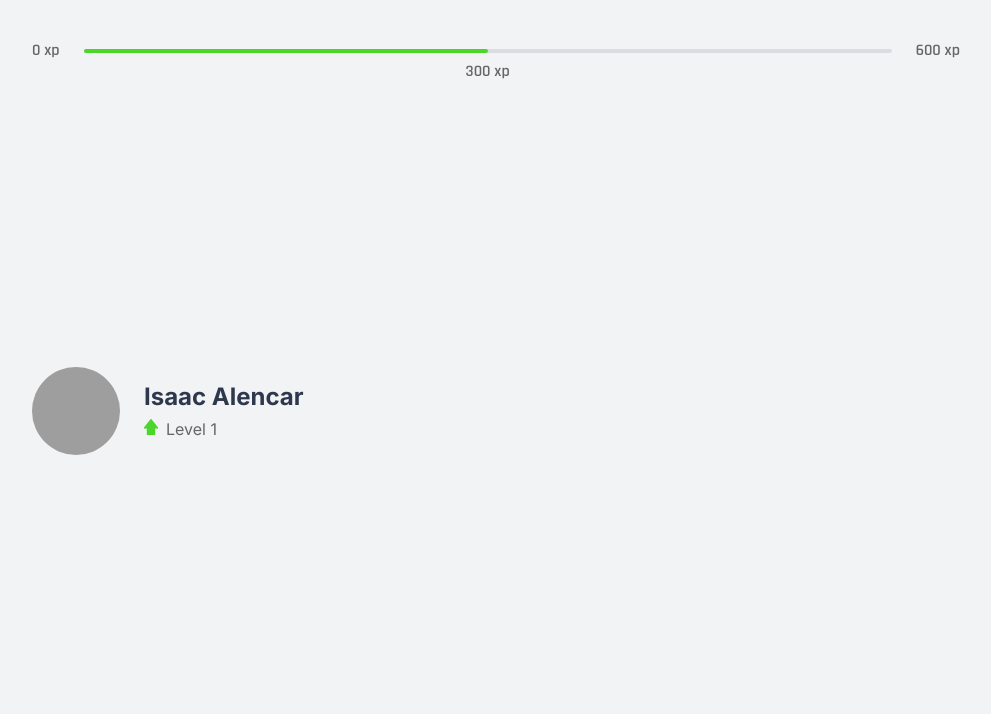
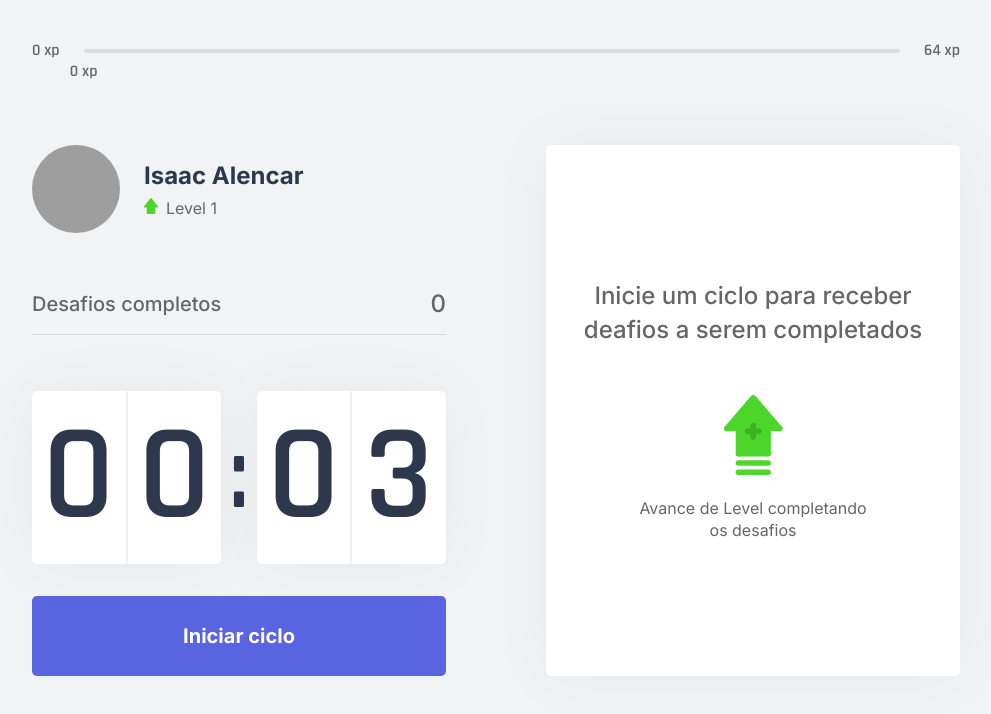
Before and after one commit to Isaac-alencar/moveit, a Next.js app: page / in a window 1280 px wide. Shown: the top 714 px of the page, without its empty margins (144-1135 px from the left). Built offline with nearby package versions, Linux system fonts and the light colour scheme; grey boxes are pictures that could not be loaded.

Commit message:
feat: Add contexts of Countdown and Challgens components
Creating context to share some functions and states that will be
used on many parts of application

```diff
--- a/src/components/ChallengeBox.tsx
+++ b/src/components/ChallengeBox.tsx
@@ -1,31 +1,48 @@
+import { useContext } from "react";
+import { ChallengesContext } from "../contexts/ChallengesContext";
+import { CountdownContext } from "../contexts/CountdownContext";
+
 import styles from "../styles/components/ChallengeBox.module.css";
 
 export function ChallengeBox() {
-  const hasActiveChallenge = true;
+
+  const { activeChallenge, resetChallenge, completeChallenge } = useContext(ChallengesContext);
+  const { resetCountdown } = useContext(CountdownContext);
+
+  function handleChallengeSucceeded() {
+    completeChallenge();
+    resetCountdown();
+  }
+
+  function handleChallengeFailed() {
+    resetChallenge();
+    resetCountdown();
+  }
+
   return (
     <div className={styles.challengeBoxContainer}>
-      {hasActiveChallenge ? (
+      {activeChallenge ? (
         <div className={styles.challengeActive}>
-          <header>Ganhe 400xp</header>
+          <header>Ganhe {activeChallenge.amount} xp</header>
           <main>
-            <img src="icons/body.svg" alt="body excercise" />
+            <img src={`icons/${activeChallenge.type}.svg`} alt="body excercise" />
 
             <strong>Novo Desafio</strong>
-            <p>Levante e faça uma caminhada de 3 minutos.</p>
+            <p>{activeChallenge.description}</p>
           </main>
 
           <footer>
             <button
               type="button"
               className={styles.challengeFailedButton}
-              onClick={() => {}}
+              onClick={handleChallengeFailed}
             >
               Falhei
             </button>
             <button
               type="button"
               className={styles.challengeSucceededButton}
-              onClick={() => {}}
+              onClick={handleChallengeSucceeded}
             >
               Completei
             </button>
--- a/src/components/CompletedChallenges.tsx
+++ b/src/components/CompletedChallenges.tsx
@@ -1,10 +1,15 @@
+import { useContext } from 'react';
+import { ChallengesContext } from '../contexts/ChallengesContext';
 import styles from '../styles/components/CompletedChallenges.module.css';
 
 export function CompletedChallenges () {
+
+  const { ChallengesCompleted } = useContext(ChallengesContext);
+
   return (
     <div className={styles.completedChallengesContainer}>
       <span>Desafios completos</span>
-      <span>05</span>
+      <span>{ChallengesCompleted}</span>
     </div>
   )
 }
--- a/src/components/Countdown.tsx
+++ b/src/components/Countdown.tsx
@@ -1,42 +1,21 @@
-import { useEffect, useState } from "react";
+import { useContext, useEffect, useState } from "react";
+import { ChallengesContext } from "../contexts/ChallengesContext";
+import { CountdownContext } from "../contexts/CountdownContext";
+
 import styles from "../styles/components/Countdown.module.css";
 
-let countdownTimeout: NodeJS.Timeout;
-
 export function Countdown() {
-  // Default time to start the countdown
-  const initialTime = 0.05 * 60;
-
-  const [time, setTime] = useState(initialTime);
-  const [isActive, setIsActive] = useState(false);
-  const [hasFinished, setHasFinished] = useState(false);
-
-  const minutes = Math.floor(time / 60);
-  const seconds = time % 60;
+  const {
+    minutes,
+    seconds,
+    hasFinished,
+    isActive,
+    resetCountdown,
+    startCountdown,
+  } = useContext(CountdownContext);
 
   const [minuteLeft, minuteRight] = String(minutes).padStart(2, "0").split("");
   const [secondLeft, secondRight] = String(seconds).padStart(2, "0").split("");
-
-  function startCountdown() {
-    setIsActive(true);
-  }
-
-  function resetCountdown() {
-    setIsActive(false);
-    clearTimeout(countdownTimeout);
-    setTime(initialTime);
-  }
-
-  useEffect(() => {
-    if (isActive && time > 0) {
-      countdownTimeout = setTimeout(() => {
-        setTime(time - 1);
-      }, 1000);
-    } else if (isActive && time === 0) {
-      setHasFinished(true);
-      setIsActive(false);
-    }
-  }, [isActive, time]);
 
   return (
     <div>
--- a/src/components/ExperienceBar.tsx
+++ b/src/components/ExperienceBar.tsx
@@ -1,17 +1,26 @@
+import { useContext } from 'react';
+import { ChallengesContext } from '../contexts/ChallengesContext';
+
 import styles from '../styles/components/ExperienceBar.module.css';
 
 export function ExperienceBar() {
+
+  const { currentExperience, experienceToNextLevel } = useContext(ChallengesContext);
+
+  // Calc to set the percent bar to next level
+  const percentToNextLevel = Math.round(currentExperience * 100) / experienceToNextLevel;
+
   return (
     <header className={styles.experienceBar}>
       <span>0 xp</span>
       <div>
-        <div style={{ width: '50%',  }} />
+        <div style={{ width: `${percentToNextLevel}%`,  }} />
 
-        <span className={styles.currentExperience} style={{ left: '50%' }}>
-          300 xp
+        <span className={styles.currentExperience} style={{ left: `${percentToNextLevel}%` }}>
+          {currentExperience} xp
         </span>
       </div>
-      <span>600 xp</span>
+      <span>{experienceToNextLevel} xp</span>
     </header>
   );
 };
--- a/src/components/Profile.tsx
+++ b/src/components/Profile.tsx
@@ -1,6 +1,11 @@
+import { useContext } from 'react';
+import { ChallengesContext } from '../contexts/ChallengesContext';
 import styles from '../styles/components/Profile.module.css';
 
 export function Profile() {
+
+  const { level } = useContext(ChallengesContext);
+
   return (
     <div className={styles.profileContainer}>
       <img
@@ -11,7 +16,7 @@ export function Profile() {
         <strong>Isaac Alencar</strong>
         <p>
           <img src="icons/level.svg" alt="Level" />
-          Level 1
+          Level {level}
         </p>
       </div>
     </div>
--- /dev/null
+++ b/src/contexts/ChallengesContext.tsx
@@ -0,0 +1,89 @@
+import { createContext, ReactNode, useState } from "react";
+
+import challenges from '../../challenges.json';
+
+interface Challenge {
+  type: 'body' | 'eye',
+  description: string,
+  amount: number,
+}
+
+interface ChallengesContextData {
+  level: number;
+  currentExperience: number;
+  ChallengesCompleted: number;
+  experienceToNextLevel :number
+  activeChallenge: Challenge;
+  levelUp: () => void;
+  startNewChallenge: () => void;
+  resetChallenge: () => void;
+  completeChallenge: () => void;
+}
+
+interface ChalleChallengesProveiderProps {
+  children: ReactNode;
+}
+export const ChallengesContext = createContext({} as ChallengesContextData);
+
+export function ChallengesProveider({
+  children,
+}: ChalleChallengesProveiderProps) {
+  const [level, setLevel] = useState(1);
+  const [currentExperience, setCurrentExperience] = useState(0);
+  const [ChallengesCompleted, setChallengesCompleted] = useState(0);
+
+  const [activeChallenge, setActiveChallenge] = useState(null);
+
+  function levelUp() {
+    setLevel(level + 1)
+  }
+
+  function startNewChallenge() {
+    const randomChallgengeIndex = Math.floor(Math.random() * challenges.length);
+    const challenge = challenges[randomChallgengeIndex];
+
+    setActiveChallenge(challenge);
+  }
+
+  function resetChallenge () {
+    setActiveChallenge(null);
+  }
+
+  function completeChallenge () {
+    if (!activeChallenge) return;
+
+    const { amount } = activeChallenge;
+    let finalExperience = currentExperience + amount;
+
+    if (finalExperience >= experienceToNextLevel) {
+      finalExperience -= experienceToNextLevel;
+      levelUp();
+    }
+
+    setCurrentExperience(finalExperience);
+    setActiveChallenge(null);
+    setChallengesCompleted(ChallengesCompleted + 1)
+
+  }
+
+  // Calc based on RPG next level up
+  const experienceToNextLevel = Math.pow((level + 1) * 4, 2)
+
+  return (
+    <ChallengesContext.Provider
+      value={{
+        level,
+        currentExperience,
+        ChallengesCompleted,
+        experienceToNextLevel,
+        activeChallenge,
+        completeChallenge,
+        resetChallenge,
+        levelUp,
+        startNewChallenge,
+      }}
+    >
+      {children}
+    </ChallengesContext.Provider>
+  );
+}
--- /dev/null
+++ b/src/contexts/CountdownContext.tsx
@@ -0,0 +1,71 @@
+import { createContext, ReactNode, useContext, useEffect, useState } from 'react'
+
+import { ChallengesContext } from './ChallengesContext';
+
+interface CountdownProviderProps {
+  children: ReactNode;
+}
+
+interface CountdownContextData {
+  minutes: number,
+  seconds: number,
+  hasFinished: boolean,
+  isActive: boolean,
+  startCountdown: () => void,
+  resetCountdown: () => void,
+};
+
+export const CountdownContext = createContext({} as CountdownContextData);
+
+export function CountdownProvider ({ children }: CountdownProviderProps) {
+
+  let countdownTimeout: NodeJS.Timeout;
+
+  const { startNewChallenge } = useContext(ChallengesContext);
+
+  // Default time to start the countdown
+  const initialTime = 0.05 * 60;
+
+  const [time, setTime] = useState(initialTime);
+  const [isActive, setIsActive] = useState(false);
+  const [hasFinished, setHasFinished] = useState(false);
+
+  const minutes = Math.floor(time / 60);
+  const seconds = time % 60;
+
+  function startCountdown() {
+    setIsActive(true);
+  }
+
+  function resetCountdown() {
+    setIsActive(false);
+    clearTimeout(countdownTimeout);
+    setTime(initialTime);
+    setHasFinished(false);
+  }
+
+  useEffect(() => {
+    if (isActive && time > 0) {
+      countdownTimeout = setTimeout(() => {
+        setTime(time - 1);
+      }, 1000);
+    } else if (isActive && time === 0) {
+      setHasFinished(true);
+      setIsActive(false);
+      startNewChallenge()
+    }
+  }, [isActive, time]);
+
+  return (
+    <CountdownContext.Provider value={{
+      minutes,
+      seconds,
+      hasFinished,
+      isActive,
+      startCountdown,
+      resetCountdown,
+    }}>
+      {children}
+    </CountdownContext.Provider>
+  )
+}
--- a/src/pages/_app.tsx
+++ b/src/pages/_app.tsx
@@ -1,5 +1,7 @@
 import Head from 'next/head';
 import "../styles/global.css";
+
+import { ChallengesProveider } from '../contexts/ChallengesContext'
 
 function MyApp({ Component, pageProps }) {
   return (
@@ -7,7 +9,10 @@ function MyApp({ Component, pageProps }) {
       <Head>
         <title>Home | move.it</title>
       </Head>
-      <Component {...pageProps} />
+      <ChallengesProveider>
+        <Component {...pageProps} />
+      </ChallengesProveider>
+
     </>
   );
 }
--- a/src/pages/index.tsx
+++ b/src/pages/index.tsx
@@ -1,19 +1,28 @@
 import { ExperienceBar } from "../components/ExperienceBar";
 import { Profile } from "../components/Profile";
+import { Countdown } from "../components/Countdown";
+import { CompletedChallenges } from "../components/CompletedChallenges";
+import { ChallengeBox } from "../components/ChallengeBox";
 
-import styles from '../styles/pages/Home.module.css';
+import styles from "../styles/pages/Home.module.css";
+import { CountdownProvider } from "../contexts/CountdownContext";
 
 export default function Home() {
   return (
     <div className={styles.container}>
       <ExperienceBar />
-
-      <section>
-        <div>
-          <Profile />
-        </div>
-        <div></div>
-      </section>
+      <CountdownProvider>
+        <section>
+          <div>
+            <Profile />
+            <CompletedChallenges />
+            <Countdown />
+          </div>
+          <div>
+            <ChallengeBox />
+          </div>
+        </section>
+      </CountdownProvider>
     </div>
   );
 }
```
